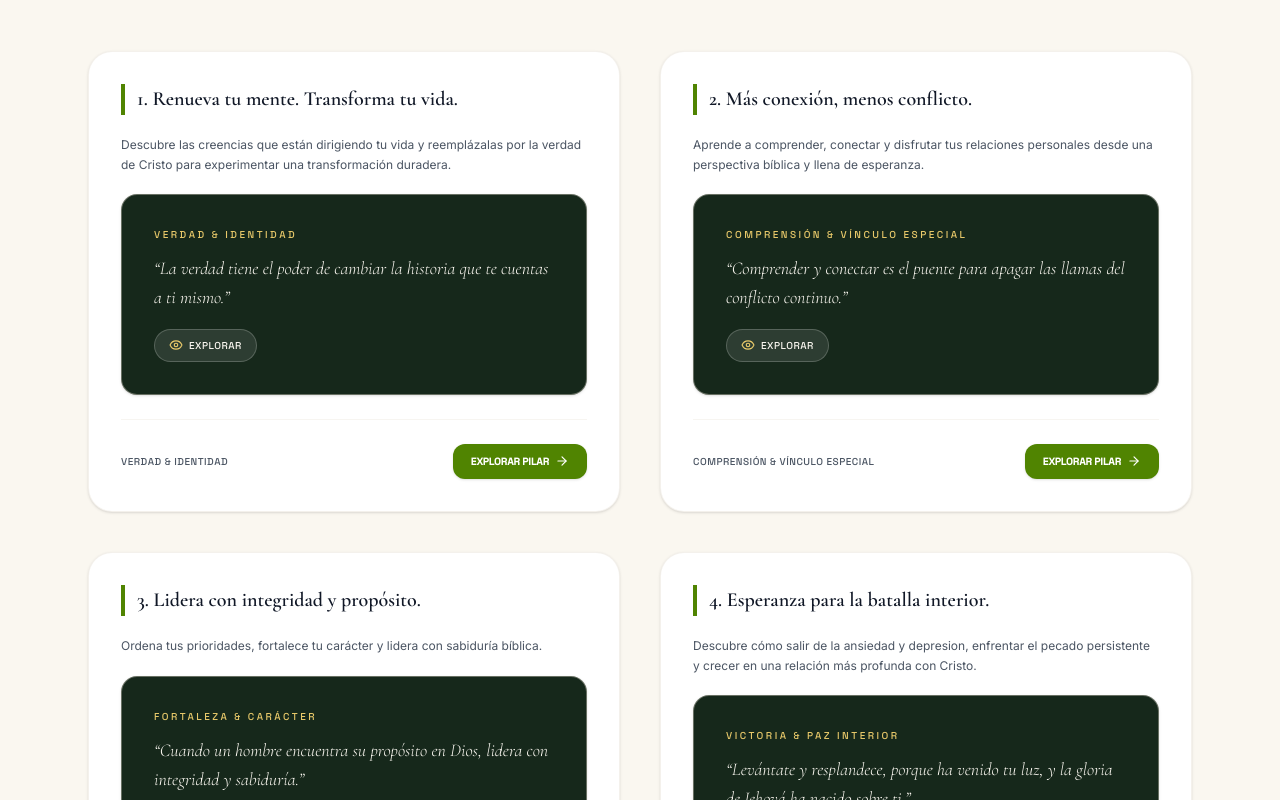
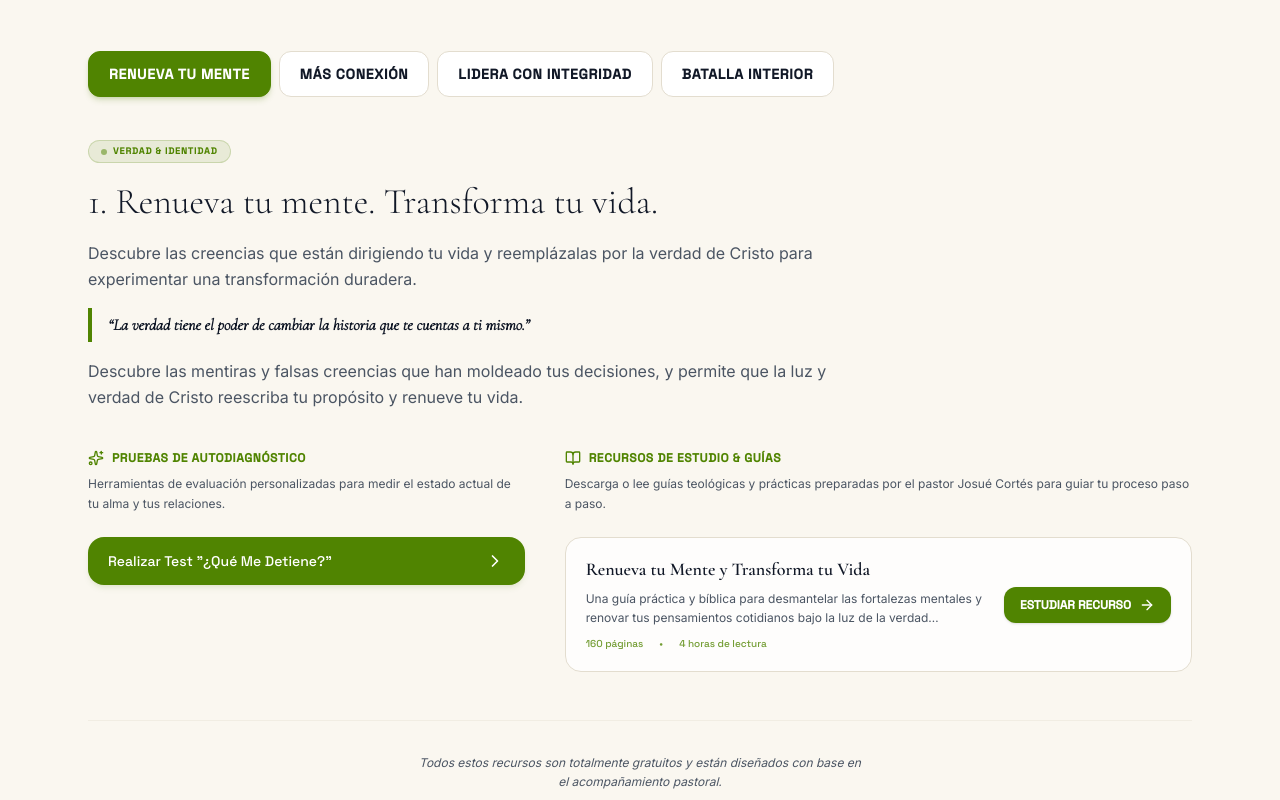
Before and after one commit to levantateresplandece1136-ops/Pagina-Levantate-Resplandece, a React (Vite) app: page / in a window 1280 px wide. Shown: the part 2900-3700 px from the top of the page. Built offline with nearby package versions, Linux system fonts and the light colour scheme.

Commit message:
Recursos como pestañas: 4 pilares en pestañas, sin cuadros ni botones Explorar duplicados

```diff
--- a/src/components/ResourceLibrary.tsx
+++ b/src/components/ResourceLibrary.tsx
@@ -3,21 +3,14 @@ import { motion, AnimatePresence } from "motion/react";
 import {
   BookOpen,
   Download,
-  Search,
   FileText,
   Clock,
-  Layers,
-  Share2,
   X,
   CheckCircle,
   Bookmark,
   ChevronRight,
-  ChevronDown,
-  ChevronUp,
-  TrendingUp,
   Inbox,
   Sparkles,
-  Eye,
   ArrowRight
 } from "lucide-react";
 import { ebooksData } from "../data";
@@ -29,11 +22,9 @@ interface ResourceLibraryProps {
 }
 
 export default function ResourceLibrary({ selectedBookId, onClearSelectedBook }: ResourceLibraryProps) {
-  const [selectedCategory, setSelectedCategory] = useState<string>("Todos");
-  const [searchQuery, setSearchQuery] = useState<string>("");
+  // Pestaña activa de Recursos: por defecto, el primer pilar
+  const [activeTabId, setActiveTabId] = useState<string>("renueva-mente");
   const [activeBook, setActiveBook] = useState<EBook | null>(null);
-  const [expandedSectionId, setExpandedSectionId] = useState<string | null>(null);
-  const [activeDetailSectionId, setActiveDetailSectionId] = useState<string | null>(null);
 
   // Subscription Form states for download
   const [subscriberName, setSubscriberName] = useState<string>("");
@@ -41,15 +32,6 @@ export default function ResourceLibrary({ selectedBookId, onClearSelectedBook }:
   const [optInNews, setOptInNews] = useState<boolean>(true);
   const [downloadSuccess, setDownloadSuccess] = useState<boolean>(false);
   const [isSubmitting, setIsSubmitting] = useState<boolean>(false);
-
-  // Categories extracted dynamically plus 'Todos'
-  const categories = [
-    "Todos",
-    "Renueva tu mente",
-    "Más conexión",
-    "Lidera con integridad",
-    "Batalla interior"
-  ];
 
   const librarySections = [
     {
@@ -145,18 +127,9 @@ export default function ResourceLibrary({ selectedBookId, onClearSelectedBook }:
     }
   }, [selectedBookId, onClearSelectedBook]);
 
-  const activeSection = selectedCategory === "Todos"
-    ? null
-    : librarySections.find(s => s.tabName === selectedCategory);
-
-  // Filtered eBooks
-  const filteredBooks = ebooksData.filter(book => {
-    const matchesCategory = selectedCategory === "Todos" || (activeSection && book.category === activeSection.categoryName);
-    const matchesSearch = book.title.toLowerCase().includes(searchQuery.toLowerCase()) ||
-                          book.subtitle.toLowerCase().includes(searchQuery.toLowerCase()) ||
-                          book.description.toLowerCase().includes(searchQuery.toLowerCase());
-    return matchesCategory && matchesSearch;
-  });
+  // Pilar activo según la pestaña seleccionada
+  const activeSection = librarySections.find(s => s.id === activeTabId) ?? librarySections[0];
+  const activeSectionBooks = ebooksData.filter(book => book.category === activeSection.categoryName);
 
   const handleOpenBook = (book: EBook) => {
     setActiveBook(book);
@@ -247,64 +220,6 @@ export default function ResourceLibrary({ selectedBookId, onClearSelectedBook }:
     );
   };
 
-  const renderBookItem = (book: EBook) => {
-    const hasLocalDownload = localStorage.getItem(`dl_${book.id}`);
-    return (
-      <motion.div
-        key={book.id}
-        layout
-        initial={{ opacity: 0, y: 12 }}
-        animate={{ opacity: 1, y: 0 }}
-        transition={{ duration: 0.3 }}
-        className="bg-brand-card border border-brand-border p-5 rounded-2xl flex flex-col justify-between group transition-all duration-300 hover:border-brand-accent/30 text-left"
-      >
-        <div className="space-y-5">
-
-          {/* Book cover visual block */}
-          {renderBookCover(book, "card")}
-
-          {/* Metadata and texts */}
-          <div className="space-y-2">
-            <div className="flex justify-between items-center text-[10px] font-space text-brand-accent">
-              <span className="truncate max-w-[150px]">{book.category}</span>
-              {book.isPopular && (
-                <span className="flex items-center gap-1 bg-brand-accent/10 border border-brand-accent/20 text-brand-accent px-2 py-0.5 rounded-full text-[9px] font-bold shrink-0">
-                  <TrendingUp className="w-2.5 h-2.5" /> {book.badge}
-                </span>
-              )}
-            </div>
-            <h3 className="text-lg font-serif font-semibold text-brand-text leading-snug group-hover:text-brand-accent transition-colors">
-              {book.title}
-            </h3>
-            <p className="text-brand-muted text-xs line-clamp-3 leading-relaxed">
-              {book.description}
-            </p>
-          </div>
-        </div>
-
-        {/* Card footer activation */}
-        <div className="pt-5 mt-4 border-t border-brand-border flex items-center justify-between gap-3">
-          <span className="text-[10px] font-space text-brand-muted">
-            {book.downloadCount + (hasLocalDownload ? 1 : 0)} descargas
-          </span>
-
-          <button
-            onClick={() => handleOpenBook(book)}
-            className="flex items-center gap-2 bg-brand-accent/10 hover:bg-brand-accent hover:text-brand-bg text-brand-accent border border-brand-accent/20 hover:border-brand-accent font-space text-[10px] uppercase font-bold py-2 px-4 rounded-lg transition-all"
-          >
-            Estudiar <ChevronRight className="w-3.5 h-3.5" />
-          </button>
-        </div>
-
-      </motion.div>
-    );
-  };
-
-  const activeDetailSection = librarySections.find(s => s.id === activeDetailSectionId);
-  const activeDetailSectionBooks = activeDetailSection
-    ? ebooksData.filter(book => book.category === activeDetailSection.categoryName)
-    : [];
-
   return (
     <div id="recursos-seccion" className="py-20 bg-brand-bg scroll-mt-20">
       <div className="max-w-6xl mx-auto px-6">
@@ -321,133 +236,87 @@ export default function ResourceLibrary({ selectedBookId, onClearSelectedBook }:
           </p>
         </div>
 
-        {/* Ebooks Content Block - 2x2 Grid Layout */}
-        <div className="grid grid-cols-1 lg:grid-cols-2 gap-8 md:gap-10">
+        {/* Pestañas de pilares: un clic abre el pilar, sin botones "Explorar" duplicados */}
+        <div
+          role="tablist"
+          aria-label="Pilares de crecimiento y restauración"
+          className="flex gap-2 overflow-x-auto pb-2 -mx-1 px-1 md:flex-wrap md:overflow-visible"
+        >
           {librarySections.map((section) => {
+            const isActive = section.id === activeTabId;
             return (
-              <div
+              <button
                 key={section.id}
-                className="bg-brand-card border border-brand-border/40 rounded-3xl p-6 md:p-8 flex flex-col justify-between shadow-sm hover:border-brand-accent/20 transition-all duration-300 group"
+                type="button"
+                role="tab"
+                id={`tab-${section.id}`}
+                aria-selected={isActive}
+                aria-controls={`panel-${section.id}`}
+                onClick={() => setActiveTabId(section.id)}
+                className={`shrink-0 whitespace-nowrap font-space text-xs md:text-sm font-bold uppercase tracking-wider px-4 md:px-5 py-3 rounded-xl border transition-all cursor-pointer ${
+                  isActive
+                    ? "bg-brand-accent text-white border-brand-accent shadow-md shadow-brand-accent/20"
+                    : "bg-brand-card text-brand-text border-brand-border hover:border-brand-accent/50 hover:text-brand-accent"
+                }`}
               >
-                <div className="space-y-5">
-                  {/* Title / Header */}
-                  <div className="border-l-4 border-brand-accent pl-3 py-0.5 text-left flex justify-between items-center">
-                    <h3 className="font-serif font-semibold text-brand-text text-lg md:text-xl leading-snug group-hover:text-brand-accent transition-colors">
-                      {section.title}
-                    </h3>
-                  </div>
-
-                  {/* Subtitle / Short description */}
-                  <p className="text-brand-muted text-xs text-left font-sans leading-relaxed">
-                    {section.subtitle}
-                  </p>
-
-                  {/* Bloque de color con la cita del pilar, sin imagen */}
-                  <div
-                    onClick={() => setActiveDetailSectionId(section.id)}
-                    className="w-full rounded-2xl overflow-hidden border border-brand-border/40 shadow-sm relative group-hover:border-brand-accent/20 transition-all duration-300 cursor-pointer bg-brand-dark p-6 md:p-8"
-                  >
-                    <span className="block font-space text-[10px] text-[#E8C96A] uppercase tracking-[0.25em] mb-3">
-                      {section.tag}
-                    </span>
-                    <p className="font-serif italic text-[#FAF7F0] text-base md:text-lg leading-relaxed">
-                      {section.quote}
-                    </p>
-                    <span className="mt-4 inline-flex items-center gap-1.5 bg-white/10 border border-white/20 text-[#FAF7F0] text-[10px] uppercase font-space tracking-wider px-3.5 py-2 rounded-full">
-                      <Eye className="w-3.5 h-3.5 text-[#E8C96A]" />
-                      <span>Explorar</span>
-                    </span>
-                  </div>
-                </div>
-
-                <div className="pt-6 mt-6 border-t border-brand-border/30 flex items-center justify-between">
-                  <span className="text-[10px] font-space text-brand-muted uppercase tracking-wider">
-                    {section.tag}
-                  </span>
-                  <button
-                    onClick={() => setActiveDetailSectionId(section.id)}
-                    className="inline-flex items-center gap-1.5 bg-brand-accent text-white hover:bg-brand-hover font-space text-[10px] uppercase font-bold py-2.5 px-4.5 rounded-xl transition-all shadow-sm cursor-pointer"
-                  >
-                    <span>Explorar Pilar</span>
-                    <ArrowRight className="w-3.5 h-3.5" />
+                {section.tabName}
               </button>
-                </div>
-              </div>
             );
           })}
         </div>
 
-      </div>
-
-      {/* Immersive Sub-Page View for selected Pilar */}
-      <AnimatePresence>
-        {activeDetailSection && (
+        {/* Contenido del pilar activo */}
+        <AnimatePresence mode="wait">
           <motion.div
-            initial={{ opacity: 0, y: 30 }}
+            key={activeSection.id}
+            role="tabpanel"
+            id={`panel-${activeSection.id}`}
+            aria-labelledby={`tab-${activeSection.id}`}
+            initial={{ opacity: 0, y: 12 }}
             animate={{ opacity: 1, y: 0 }}
-            exit={{ opacity: 0, y: 30 }}
-            transition={{ type: "spring", damping: 25, stiffness: 120 }}
-            className="fixed inset-0 z-40 overflow-y-auto bg-brand-bg flex flex-col"
+            exit={{ opacity: 0, y: 12 }}
+            transition={{ duration: 0.25 }}
+            className="mt-8"
           >
-            {/* Fondo de color verde bosque tenue, sin imagen */}
-            <div className="absolute inset-0 z-0 bg-brand-dark/10">
-              <div className="absolute inset-0 bg-gradient-to-b from-brand-bg/90 via-brand-bg/95 to-brand-bg" />
-            </div>
-
-            {/* Inner Content */}
-            <div className="relative z-10 flex-1 flex flex-col max-w-5xl mx-auto w-full px-6 py-12 md:py-16">
-
-              {/* Back Navigation Bar */}
-              <div className="flex justify-between items-center mb-10 border-b border-brand-border pb-4">
-                <button
-                  onClick={() => setActiveDetailSectionId(null)}
-                  className="inline-flex items-center gap-2 text-xs font-space font-bold uppercase tracking-wider text-brand-muted hover:text-brand-accent transition-colors bg-brand-card hover:bg-brand-bg px-4 py-2 rounded-xl border border-brand-border cursor-pointer"
-                >
-                  <ArrowRight className="w-4 h-4 rotate-180" />
-                  <span>Volver a los Pilares</span>
-                </button>
-                <div className="inline-flex items-center gap-1.5 bg-brand-accent/10 border border-brand-accent/20 px-3 py-1 rounded-full">
+            {/* Título, cita y descripción del pilar */}
+            <div className="text-left space-y-4 max-w-3xl mb-10">
+              <span className="inline-flex items-center gap-1.5 bg-brand-accent/10 border border-brand-accent/20 px-3 py-1 rounded-full">
                 <span className="w-1.5 h-1.5 rounded-full bg-brand-accent animate-pulse" />
                 <span className="font-space text-[9px] uppercase tracking-widest text-brand-accent font-bold">
-                    {activeDetailSection.tag}
+                  {activeSection.tag}
                 </span>
-                </div>
-              </div>
-
-              {/* Page Title & Quote */}
-              <div className="text-left space-y-4 max-w-3xl mb-12">
-                <span className="font-space text-xs text-brand-accent tracking-[0.25em] uppercase">Pilar de Restauración</span>
-                <h2 className="text-3xl md:text-5xl font-serif font-light text-brand-text leading-tight">
-                  {activeDetailSection.title}
-                </h2>
-
+              </span>
+              <h3 className="text-3xl md:text-4xl font-serif font-light text-brand-text leading-tight">
+                {activeSection.title}
+              </h3>
+              <p className="text-brand-muted text-sm md:text-base leading-relaxed">
+                {activeSection.subtitle}
+              </p>
               <blockquote className="border-l-4 border-brand-accent pl-4 py-1">
                 <p className="text-sm md:text-base font-serif text-brand-text leading-relaxed font-semibold italic">
-                    {activeDetailSection.quote}
+                  {activeSection.quote}
                 </p>
               </blockquote>
-
               <p className="text-brand-muted text-sm md:text-base leading-relaxed">
-                  {activeDetailSection.longDesc}
+                {activeSection.longDesc}
               </p>
             </div>
 
-              {/* Two-Column Layout */}
+            {/* Dos columnas: diagnósticos y ebooks del pilar */}
             <div className="grid grid-cols-1 lg:grid-cols-12 gap-10 items-start">
-
-                {/* Left Column: Diagnostics (tests) */}
+              {/* Columna izquierda: diagnósticos (tests) */}
               <div className="lg:col-span-5 space-y-6">
                 <div className="space-y-2">
-                    <h3 className="font-space text-xs font-bold text-brand-accent tracking-wider uppercase flex items-center gap-2">
+                  <h4 className="font-space text-xs font-bold text-brand-accent tracking-wider uppercase flex items-center gap-2">
                     <Sparkles className="w-4 h-4" /> Pruebas de Autodiagnóstico
-                    </h3>
+                  </h4>
                   <p className="text-xs text-brand-muted leading-relaxed">
                     Herramientas de evaluación personalizadas para medir el estado actual de tu alma y tus relaciones.
                   </p>
                 </div>
 
                 <div className="flex flex-col gap-3">
-                    {activeDetailSection.diagnostics.map((diag, index) => (
+                  {activeSection.diagnostics.map((diag, index) => (
                     <a
                       key={index}
                       href={diag.url}
@@ -462,20 +331,20 @@ export default function ResourceLibrary({ selectedBookId, onClearSelectedBook }:
                 </div>
               </div>
 
-                {/* Right Column: Ebooks and guides */}
+              {/* Columna derecha: ebooks y guías */}
               <div className="lg:col-span-7 space-y-6">
                 <div className="space-y-2">
-                    <h3 className="font-space text-xs font-bold text-brand-accent tracking-wider uppercase flex items-center gap-2">
-                      <BookOpen className="w-4 h-4" /> Recursos de Estudio & Guías
-                    </h3>
+                  <h4 className="font-space text-xs font-bold text-brand-accent tracking-wider uppercase flex items-center gap-2">
+                    <BookOpen className="w-4 h-4" /> Recursos de Estudio &amp; Guías
+                  </h4>
                   <p className="text-xs text-brand-muted leading-relaxed">
                     Descarga o lee guías teológicas y prácticas preparadas por el pastor Josué Cortés para guiar tu proceso paso a paso.
                   </p>
                 </div>
 
                 <div className="space-y-4">
-                    {activeDetailSectionBooks.length > 0 ? (
-                      activeDetailSectionBooks.map(book => {
+                  {activeSectionBooks.length > 0 ? (
+                    activeSectionBooks.map(book => {
                       return (
                         <div
                           key={book.id}
@@ -483,9 +352,9 @@ export default function ResourceLibrary({ selectedBookId, onClearSelectedBook }:
                         >
                           <div className="space-y-2 text-left flex-1 min-w-0">
                             <div className="flex items-center gap-2 flex-wrap">
-                                <h4 className="font-serif font-semibold text-brand-text text-base sm:text-lg leading-tight">
+                              <h5 className="font-serif font-semibold text-brand-text text-base sm:text-lg leading-tight">
                                 {book.title}
-                                </h4>
+                              </h5>
                               {book.isPopular && (
                                 <span className="bg-brand-accent/10 border border-brand-accent/20 text-brand-accent px-2 py-0.5 rounded-full text-[9px] font-bold uppercase tracking-wider font-space">
                                   Destacado
@@ -521,22 +390,18 @@ export default function ResourceLibrary({ selectedBookId, onClearSelectedBook }:
                   )}
                 </div>
               </div>
-
             </div>
 
-              {/* Soft reminder footer */}
-              <div className="mt-16 pt-8 border-t border-brand-border/40 text-center">
+            {/* Recordatorio */}
+            <div className="mt-12 pt-8 border-t border-brand-border/40 text-center">
               <p className="text-xs text-brand-muted italic max-w-md mx-auto leading-relaxed">
                 Todos estos recursos son totalmente gratuitos y están diseñados con base en el acompañamiento pastoral.
               </p>
             </div>
+          </motion.div>
+        </AnimatePresence>
 
       </div>
-
-          </motion.div>
-        )}
-      </AnimatePresence>
-
       {/* Book Detail Drawer Modal Overlay */}
       <AnimatePresence>
         {activeBook && (
```
Lines whose indentation alone changed are shown as unchanged.
